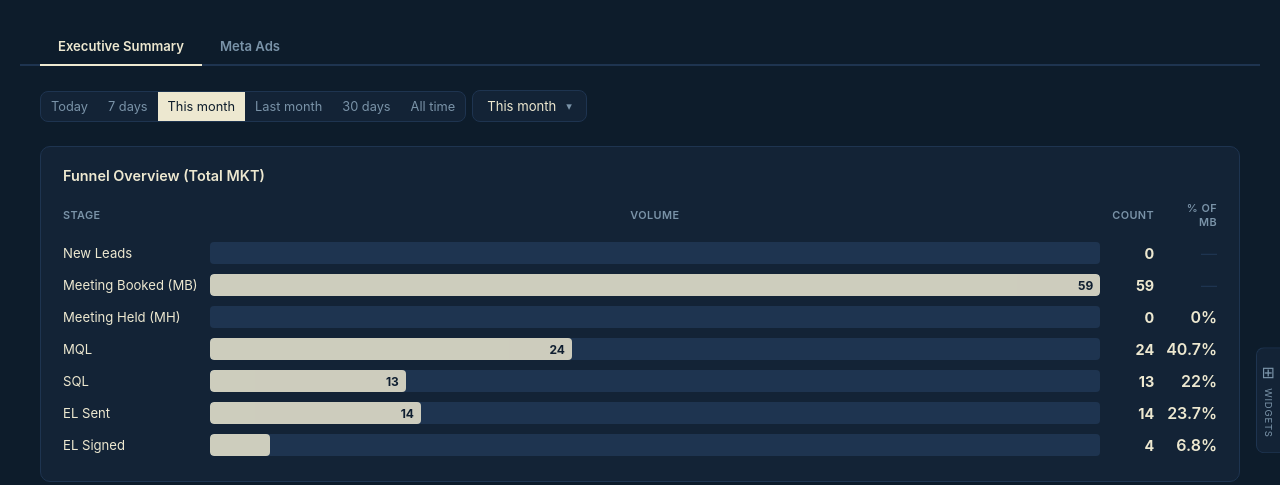
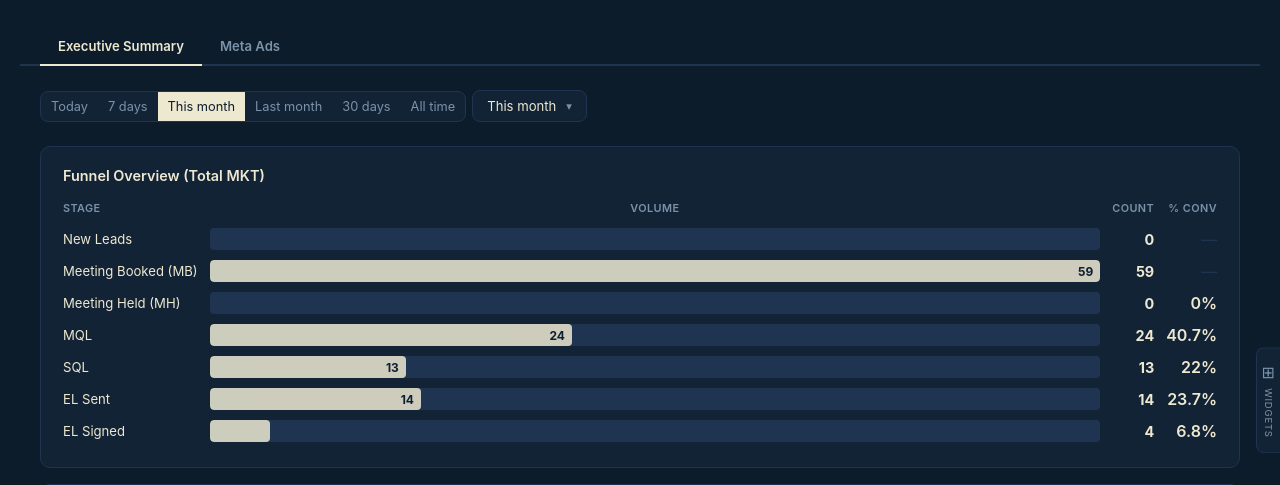
Before and after one commit to victor-scale-army/scale-army-dashboard, a FastAPI app: page / in a window 1280 px wide. Shown: the top 485 px of the page. Run offline with FastAPI, Linux system fonts and the light colour scheme; data that the repository does not hold is empty.

Commit message:
feat: add MB % of New Leads conversion rate in Panel 1.1 funnel
Co-Authored-By: Claude Sonnet 4.6 <noreply@anthropic.com>

```diff
--- a/main.py
+++ b/main.py
@@ -1001,9 +1001,12 @@ async def api_executive_funnel(preset: str = "this_month", since: str = None, un
     def _pct_of_mb(num):
         return round(num / mb * 100, 1) if mb else None
 
+    def _pct_of_nl(num):
+        return round(num / nl * 100, 1) if nl else None
+
     stages = [
         {"stage": "New Leads",           "count": nl,        "conv_from_mb": None},
-        {"stage": "Meeting Booked (MB)", "count": mb,        "conv_from_mb": None},
+        {"stage": "Meeting Booked (MB)", "count": mb,        "conv_from_mb": _pct_of_nl(mb)},
         {"stage": "Meeting Held (MH)",   "count": mh,        "conv_from_mb": _pct_of_mb(mh)},
         {"stage": "MQL",                 "count": mql,       "conv_from_mb": _pct_of_mb(mql)},
         {"stage": "SQL",                 "count": sql,       "conv_from_mb": _pct_of_mb(sql)},
--- a/templates/index.html
+++ b/templates/index.html
@@ -1651,7 +1651,7 @@ function renderExecFunnel(data) {
       <th style="font-size:.68rem;font-weight:600;color:var(--muted);text-align:left;padding:0 12px 8px 0;text-transform:uppercase;letter-spacing:.04em;">Stage</th>
       <th style="font-size:.68rem;font-weight:600;color:var(--muted);padding:0 12px 8px 0;text-transform:uppercase;letter-spacing:.04em;">Volume</th>
       <th style="font-size:.68rem;font-weight:600;color:var(--muted);text-align:right;padding:0 12px 8px 0;text-transform:uppercase;letter-spacing:.04em;">Count</th>
-      <th style="font-size:.68rem;font-weight:600;color:var(--muted);text-align:right;padding:0 0 8px 0;text-transform:uppercase;letter-spacing:.04em;">% of MB</th>
+      <th style="font-size:.68rem;font-weight:600;color:var(--muted);text-align:right;padding:0 0 8px 0;text-transform:uppercase;letter-spacing:.04em;">% Conv</th>
     </tr></thead><tbody>`;
   stages.forEach(s => {
     const pct = s.count != null ? (s.count / maxCount * 100) : 0;
```
